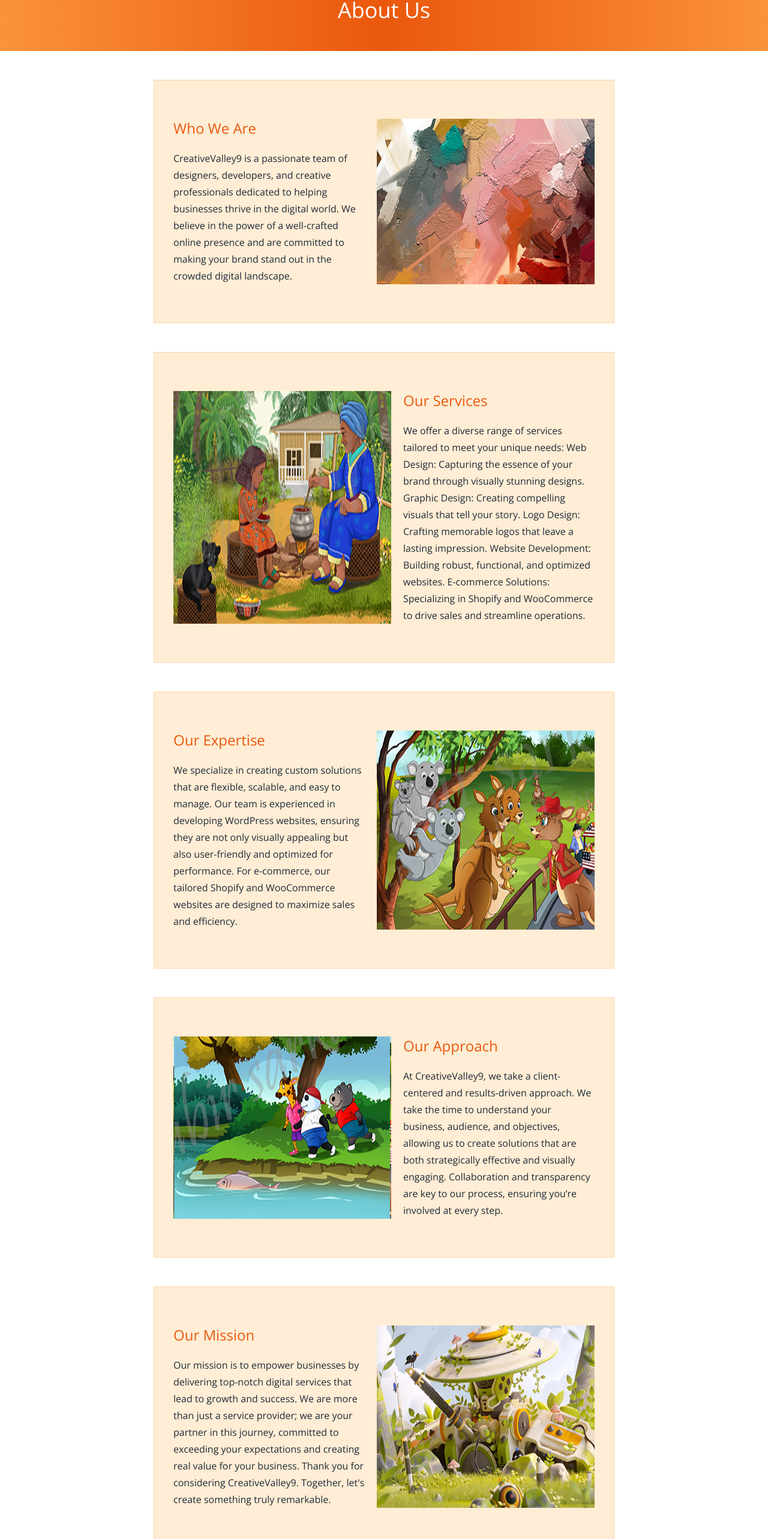
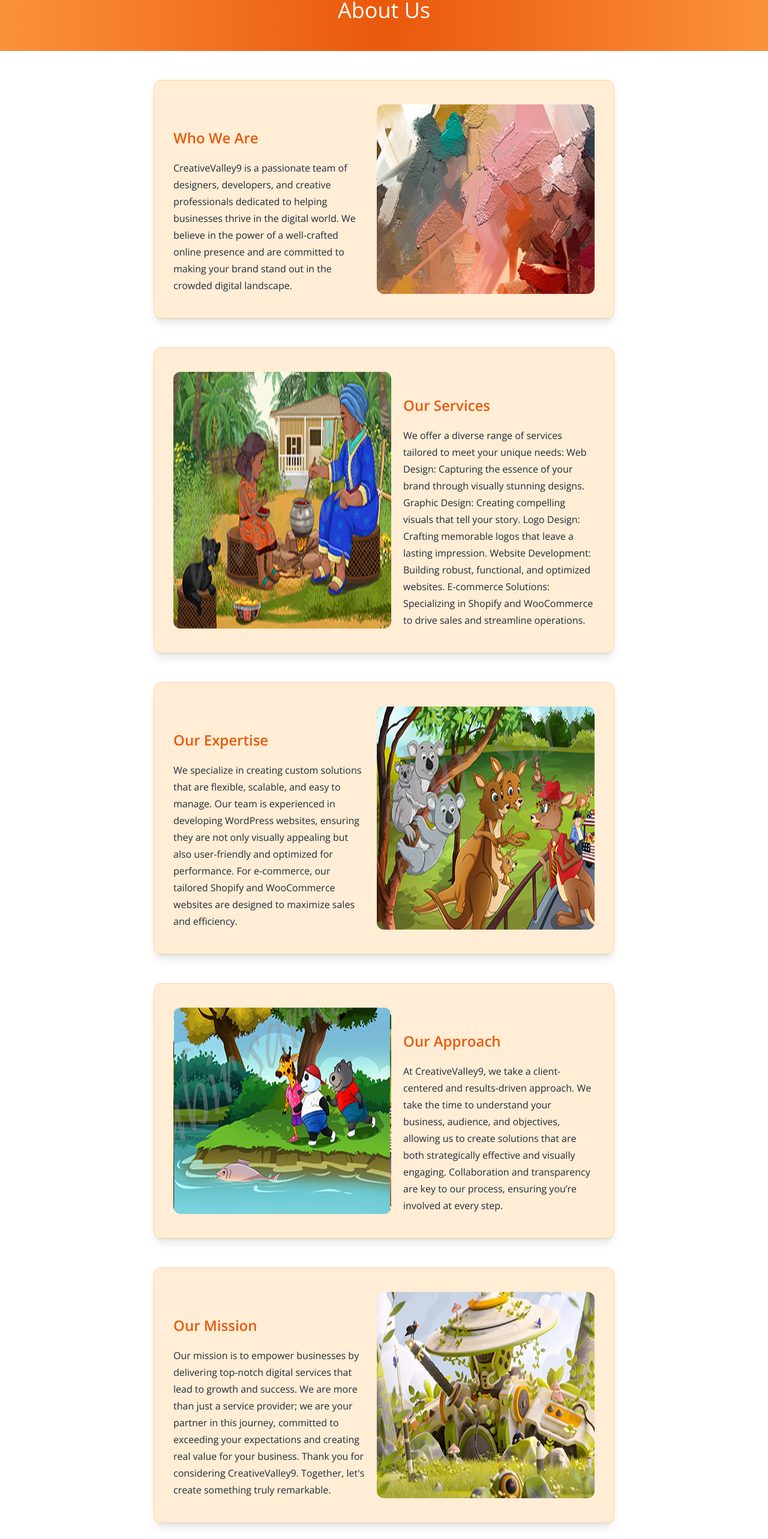
Before and after one commit to tapaskulti/creative9-frontend, a React (Vite) app: page /about-us in a window 1280 px wide. Shown: the part 108-2674 px from the top of the page at 60% size. Built offline with nearby package versions, Linux system fonts and the light colour scheme; no server answers.

Commit message:
about us styling

```diff
--- a/src/components/AboutUs.jsx
+++ b/src/components/AboutUs.jsx
@@ -15,40 +15,40 @@ return (
         <div className="bg-gradient-to-r from-orange-400 via-orange-600 to-orange-400 h-32 px-32 py-10 text-center text-white text-4xl">About Us</div>
 
         <div className="px-64">
-            <div className="flex justify-between space-x-5 bg-orange-100 border border-orange-200 px-8 py-16 my-12">
+            <div className="flex justify-between space-x-5 bg-orange-100 border border-orange-200 px-8 py-10 my-12 rounded-xl shadow-lg">
                 <div>
-                    <h2 className="text-orange-600 text-2xl pb-5">Who We Are</h2>
+                    <h2 className="text-orange-600 text-2xl pb-5 mt-10 font-semibold">Who We Are</h2>
                     <h3 className="text-base leading-7">CreativeValley9 is a passionate team of designers, developers, and creative professionals dedicated to helping businesses thrive in the digital world. We believe in the power of a well-crafted online presence and are committed to making your brand stand out in the crowded digital landscape.</h3>
                 </div>
-                <img src={Abtus01} alt="about us" />
+                <img src={Abtus01} alt="about us" className="rounded-xl" />
             </div>
-            <div className="flex justify-between space-x-5 bg-orange-100 border border-orange-200 px-8 py-16 my-12">
-                <img src={Abtus02} alt="about us" />
+            <div className="flex justify-between space-x-5 bg-orange-100 border border-orange-200 px-8 py-10 my-12 rounded-xl shadow-lg">
+                <img src={Abtus02} alt="about us" className="rounded-xl" />
                 <div>
-                    <h2 className="text-orange-600 text-2xl pb-5">Our Services</h2>
+                    <h2 className="text-orange-600 text-2xl pb-5 mt-10 font-semibold">Our Services</h2>
                     <h3 className="text-base leading-7">We offer a diverse range of services tailored to meet your unique needs: Web Design: Capturing the essence of your brand through visually stunning designs. Graphic Design: Creating compelling visuals that tell your story. Logo Design: Crafting memorable logos that leave a lasting impression. Website Development: Building robust, functional, and optimized websites. E-commerce Solutions: Specializing in Shopify and WooCommerce to drive sales and streamline operations.</h3>
                 </div>
             </div>
-            <div className="flex justify-between space-x-5 bg-orange-100 border border-orange-200 px-8 py-16 my-12">
+            <div className="flex justify-between space-x-5 bg-orange-100 border border-orange-200 px-8 py-10 my-12 rounded-xl shadow-lg">
                 <div>
-                    <h2 className="text-orange-600 text-2xl pb-5">Our Expertise</h2>
+                    <h2 className="text-orange-600 text-2xl pb-5 mt-10 font-semibold">Our Expertise</h2>
                     <h3 className="text-base leading-7">We specialize in creating custom solutions that are flexible, scalable, and easy to manage. Our team is experienced in developing WordPress websites, ensuring they are not only visually appealing but also user-friendly and optimized for performance. For e-commerce, our tailored Shopify and WooCommerce websites are designed to maximize sales and efficiency.</h3>
                 </div>
-                <img src={Abtus03} alt="about us" />
+                <img src={Abtus03} alt="about us" className="rounded-xl" />
             </div>
-            <div className="flex justify-between space-x-5 bg-orange-100 border border-orange-200 px-8 py-16 my-12">
-                <img src={Abtus04} alt="about us" />
+            <div className="flex justify-between space-x-5 bg-orange-100 border border-orange-200 px-8 py-10 my-12 rounded-xl shadow-lg">
+                <img src={Abtus04} alt="about us" className="rounded-xl" />
                 <div>
-                    <h2 className="text-orange-600 text-2xl pb-5">Our Approach</h2>
+                    <h2 className="text-orange-600 text-2xl pb-5 mt-10 font-semibold">Our Approach</h2>
                     <h3 className="text-base leading-7">At CreativeValley9, we take a client-centered and results-driven approach. We take the time to understand your business, audience, and objectives, allowing us to create solutions that are both strategically effective and visually engaging. Collaboration and transparency are key to our process, ensuring you’re involved at every step.</h3>
                 </div>
             </div>
-            <div className="flex justify-between space-x-5 bg-orange-100 border border-orange-200 px-8 py-16 my-12">
+            <div className="flex justify-between space-x-5 bg-orange-100 border border-orange-200 px-8 py-10 my-12 rounded-xl shadow-lg">
                 <div>
-                    <h2 className="text-orange-600 text-2xl pb-5">Our Mission</h2>
+                    <h2 className="text-orange-600 text-2xl pb-5 mt-10 font-semibold">Our Mission</h2>
                     <h3 className="text-base leading-7">Our mission is to empower businesses by delivering top-notch digital services that lead to growth and success. We are more than just a service provider; we are your partner in this journey, committed to exceeding your expectations and creating real value for your business. Thank you for considering CreativeValley9. Together, let's create something truly remarkable.</h3>
                 </div>
-                <img src={Abtus05} alt="about us" />
+                <img src={Abtus05} alt="about us" className="rounded-xl" />
             </div>
         </div>
     </div>
```
